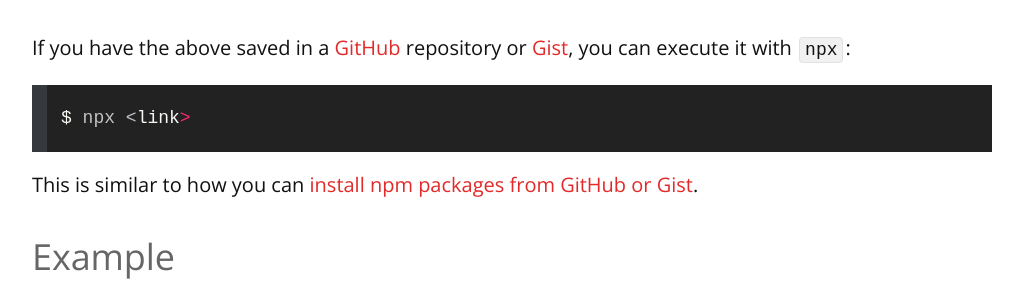
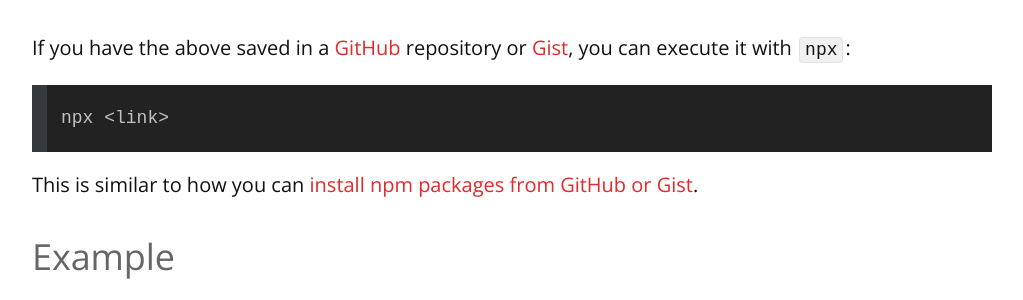
Before and after one commit to remarkablemark/remarkablemark.github.io, a Jekyll site: the page built from _posts/2020/2020-06-04-npx-gist.md, in a window 1280 px wide and 900 px high, scrolled down 1437 px. Shown: the part 152-452 px from the top of the window, without its empty margins (128-1151 px from the left). Built offline with Jekyll 4.4.1, drawn with Linux system fonts in a browser that asks for light colours; comment, search, counter and statistics services are not loaded.

Commit message:
fix(posts): update "Execute gist with npx"
Post: 2020-06-04-npx-gist.md

Update post front matter categories and remove language from
code block example.

````diff
--- a/_posts/2020/2020-06-04-npx-gist.md
+++ b/_posts/2020/2020-06-04-npx-gist.md
@@ -56,8 +56,8 @@
 
 If you have the above saved in a [GitHub](https://github.com/) repository or [Gist](https://gist.github.com/), you can execute it with `npx`:
 
-```sh
-$ npx <link>
+```
+npx <link>
 ```
 
 This is similar to how you can [install npm packages from GitHub or Gist]({% post_url 2016/2016-09-19-npm-install-from-github %}).
````
Also changed, not shown: other parts of _posts/2020/2020-06-04-npx-gist.md (+1 -1 lines).
